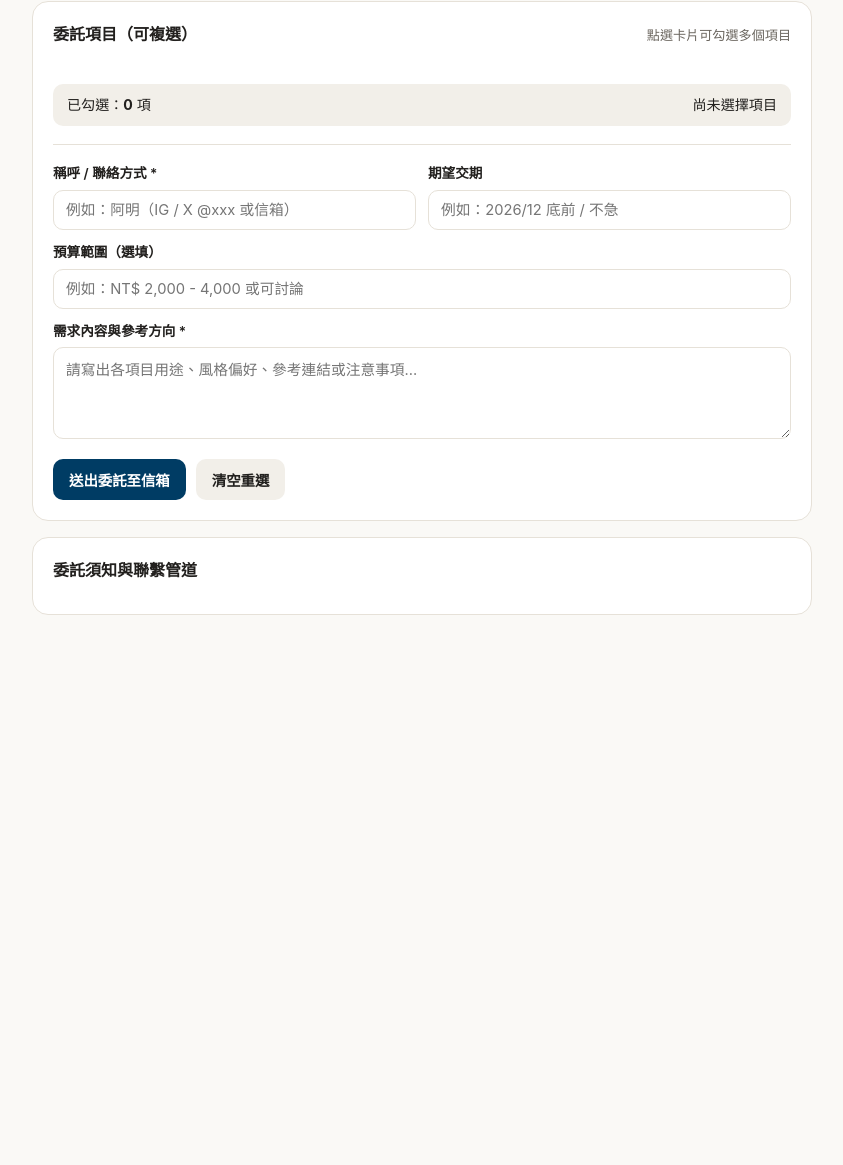
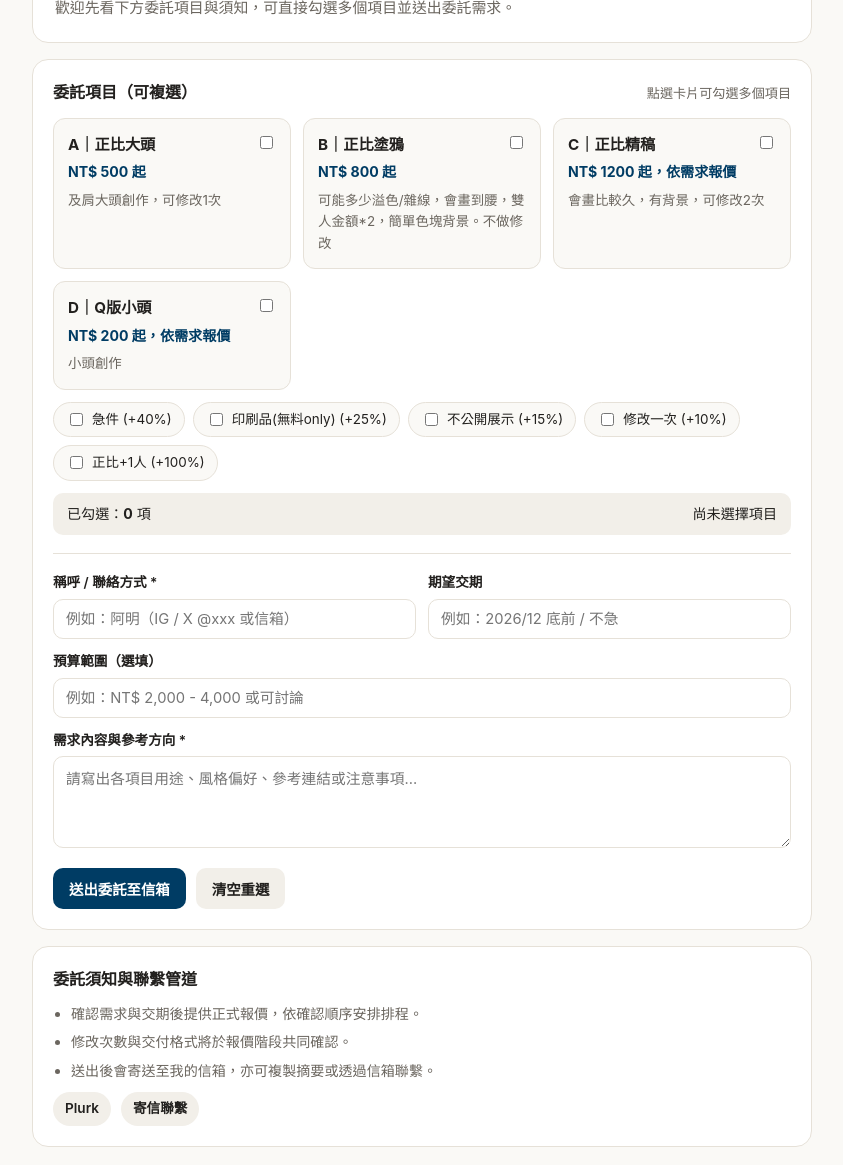
Before and after one commit to myokk88/commission001, a plain HTML site: page index.html in a window 1280 px wide. Shown: the part 223-1388 px from the top of the page, without its empty margins (218-1061 px from the left). Before the commit the page ends 856 px from the top, so only its background shows below. Drawn offline with Linux system fonts and the light colour scheme.

Commit message:
Update index.html

```diff
--- a/index.html
+++ b/index.html
@@ -426,7 +426,7 @@
   <script>
     const CONFIG = {
       // ★ 改成你的收件信箱（Gmail）
-      receiverEmail: "your-email@gmail.com",
+      receiverEmail: "tkpc1999@gmail.com",
 
       title: "委託企劃＆接案說明頁",
       intro: "歡迎先看下方委託項目與須知，可直接勾選多個項目並送出委託需求。",
@@ -436,7 +436,8 @@
       plans: [
         { id: "p1", name: "A｜正比大頭", priceLabel: "NT$ 500 起", priceNum: 500, desc: "及肩大頭創作，可修改1次" },
         { id: "p2", name: "B｜正比塗鴉", priceLabel: "NT$ 800 起", priceNum: 800, desc: "可能多少溢色/雜線，會畫到腰，雙人金額*2，簡單色塊背景。不做修改" },
-        { id: "p3", name: "C｜正比精稿", priceLabel: "NT$ 1200 起，依需求報價", priceNum: 1200, desc: "會畫比較久，有背景，可修改2次" }
+        { id: "p3", name: "C｜正比精稿", priceLabel: "NT$ 1200 起，依需求報價", priceNum: 1200, desc: "會畫比較久，有背景，可修改2次" },
+        { id: "p4", name: "D｜Q版小頭", priceLabel: "NT$ 200 起，依需求報價", priceNum: 200, desc: "小頭創作" }
       ],
 
       // 加購項目（rate 為加上方勾選品項總價的百分比，四捨五入取整數；0 為不加百分比）
@@ -444,8 +445,8 @@
         { id: "a1", name: "急件", rate: 40 },
         { id: "a2", name: "印刷品(無料only)", rate: 25 },
         { id: "a3", name: "不公開展示", rate: 15 },
-        { id: "a4", name: "修改一次", rate: 10 }
-        { id: "a5", name: "正比塗鴉+1人", rate: 100 }
+        { id: "a4", name: "修改一次", rate: 10 },
+        { id: "a5", name: "正比+1人", rate: 100 }
       ],
       rules: [
         "確認需求與交期後提供正式報價，依確認順序安排排程。",
@@ -453,8 +454,8 @@
         "送出後會寄送至我的信箱，亦可複製摘要或透過信箱聯繫。"
       ],
       links: [
-        { label: "作品集 / 社群", url: "https://example.com" },
-        { label: "寄信聯繫", url: "mailto:your-email@gmail.com" }
+        { label: "Plurk", url: "https://www.plurk.com/meoyo_" },
+        { label: "寄信聯繫", url: "mailto:tkpc1999@gmail.com" }
       ]
     };
 
```
